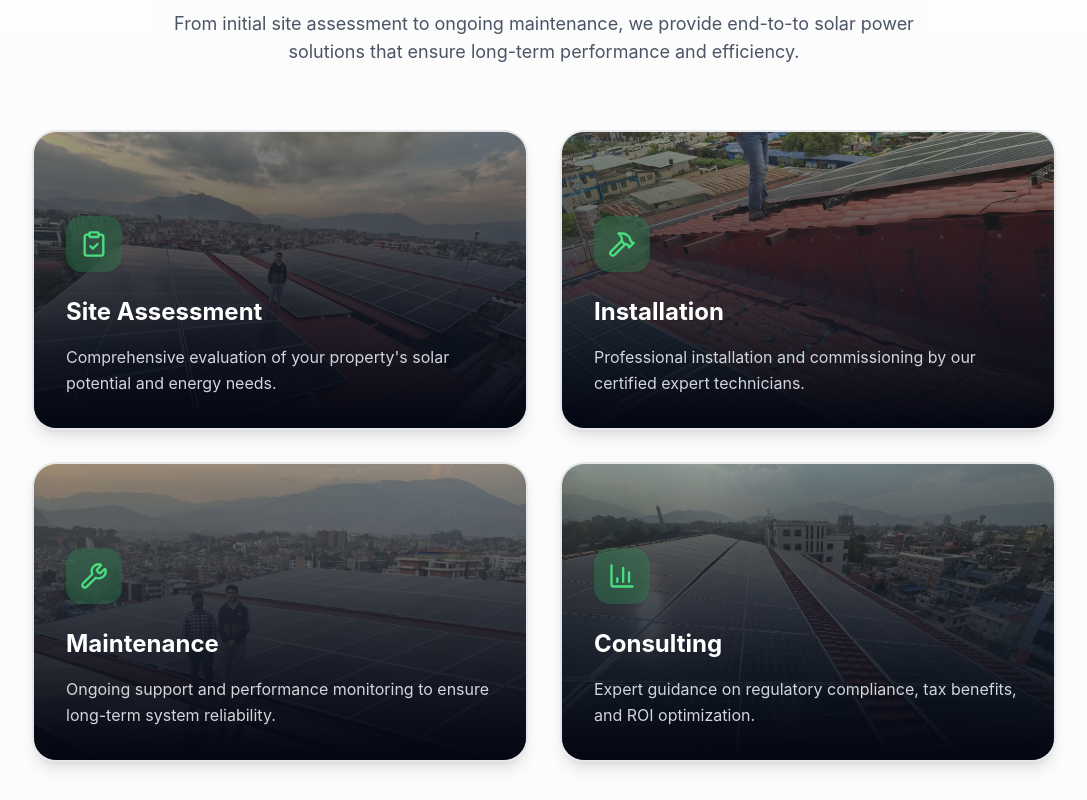
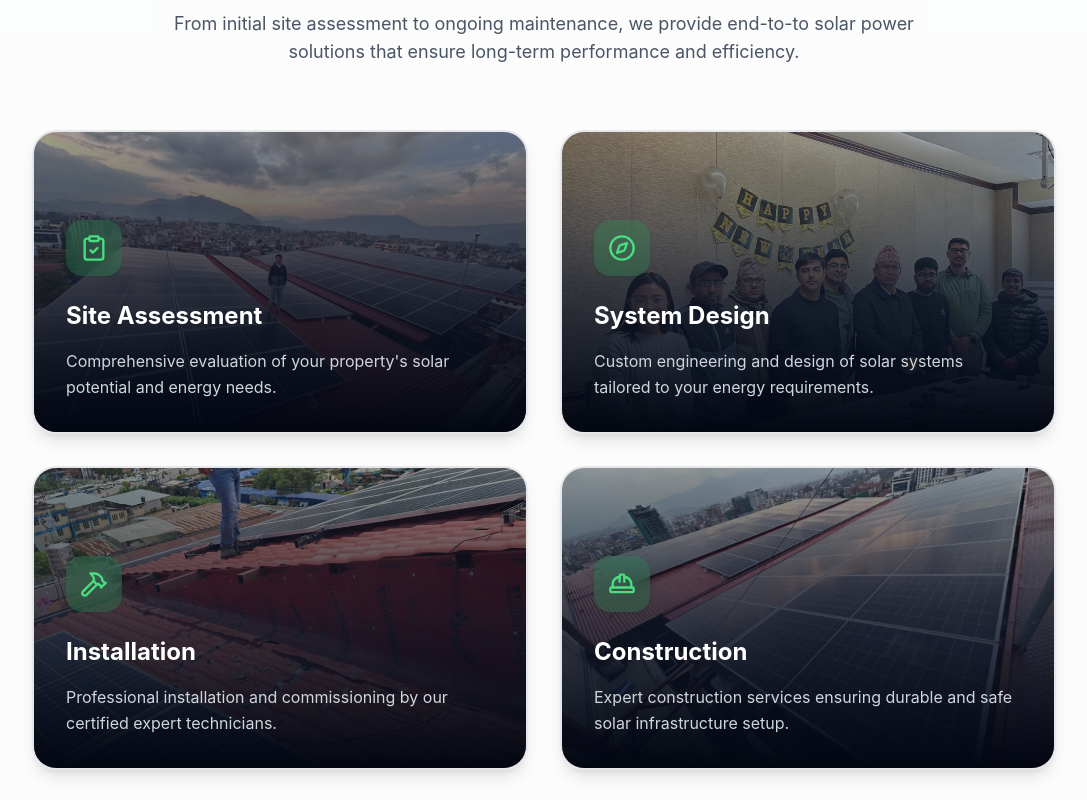
Before and after one commit to Pujangithub12/u-solar, a React (Vite) app: page / in a window 1280 px wide. Shown: the part 1740-2540 px from the top of the page, without its empty margins (96-1183 px from the left). Built offline with nearby package versions, Linux system fonts and the light colour scheme.

Commit message:
Fix: Only one service box opens at a time and remove ChevronDown icon

```diff
--- a/src/sections/Services.jsx
+++ b/src/sections/Services.jsx
@@ -1,45 +1,80 @@
-import React from "react";
-import { motion } from "framer-motion";
+import React, { useState } from "react";
+import { motion, AnimatePresence } from "framer-motion";
 import {
   Sun,
   Wrench,
   ClipboardCheck,
   BarChart3,
-  Hammer
+  Hammer,
+  HardHat,
+  Compass,
+  ChevronDown,
 } from "lucide-react";
 import img1 from "../assets/image-1.jpeg";
 import img2 from "../assets/image-2.jpeg";
+import img3 from "../assets/image-3.jpeg";
+import img4 from "../assets/image-4.jpeg";
 import img5 from "../assets/image-5.jpeg";
 import img6 from "../assets/image-6.jpeg";
 
 const services = [
   {
     title: "Site Assessment",
-    description: "Comprehensive evaluation of your property's solar potential and energy needs.",
+    description:
+      "Comprehensive evaluation of your property's solar potential and energy needs.",
     icon: ClipboardCheck,
     image: img1,
+    details:
+      "Our expert team conducts a thorough analysis of your property's orientation, shading, roof structure, and energy consumption patterns to determine the optimal solar solution for your needs.",
+  },
+  {
+    title: "System Design",
+    description:
+      "Custom engineering and design of solar systems tailored to your energy requirements.",
+    icon: Compass,
+    image: img3,
+    details:
+      "We create customized solar system designs using advanced modeling software, ensuring optimal panel placement, inverter selection, and battery storage integration for maximum efficiency.",
   },
   {
     title: "Installation",
-    description: "Professional installation and commissioning by our certified expert technicians.",
+    description:
+      "Professional installation and commissioning by our certified expert technicians.",
     icon: Hammer,
     image: img2,
+    details:
+      "Our certified technicians handle every aspect of the installation process, from mounting the panel array to configuring the inverter and connecting your system to the grid.",
+  },
+  {
+    title: "Construction",
+    description:
+      "Expert construction services ensuring durable and safe solar infrastructure setup.",
+    icon: HardHat,
+    image: img4,
+    details:
+      "We provide comprehensive construction services including structural reinforcement, mounting system installation, and electrical conduit routing to ensure a solid foundation for your solar investment.",
   },
   {
     title: "Maintenance",
-    description: "Ongoing support and performance monitoring to ensure long-term system reliability.",
+    description:
+      "Ongoing support and performance monitoring to ensure long-term system reliability.",
     icon: Wrench,
     image: img5,
+    details:
+      "Our maintenance programs include regular cleaning, performance inspections, panel degradation checks, and inverter servicing to keep your system running at peak efficiency.",
   },
   {
     title: "Consulting",
-    description: "Expert guidance on regulatory compliance, tax benefits, and ROI optimization.",
+    description:
+      "Expert guidance on regulatory compliance, tax benefits, and ROI optimization.",
     icon: BarChart3,
     image: img6,
+    details:
+      "We provide comprehensive consulting services to help you navigate government incentives, tax credits, net metering programs, and financing options to maximize your return on investment.",
   },
 ];
 
-const ServiceCard = ({ service, index }) => {
+const ServiceCard = ({ service, index, isExpanded, onToggle }) => {
   const Icon = service.icon;
 
   return (
@@ -48,33 +83,114 @@ const ServiceCard = ({ service, index }) => {
       whileInView={{ opacity: 1, y: 0 }}
       viewport={{ once: true }}
       transition={{ delay: index * 0.1 }}
-      className="relative p-8 rounded-3xl overflow-hidden border-2 border-gray-200 shadow-lg hover:border-primary-500 hover:shadow-2xl hover:shadow-primary-500/10 transition-all group min-h-[300px] flex flex-col justify-end"
+      className="relative rounded-3xl overflow-hidden border-2 border-gray-200 shadow-lg transition-all duration-300"
     >
-      {/* Background Image with Overlay */}
+      <div
+        onClick={onToggle}
+        className={`relative p-8 min-h-[300px] flex flex-col justify-end cursor-pointer transition-all duration-300 ${
+          isExpanded
+            ? "bg-gray-900"
+            : "hover:border-primary-500 hover:shadow-2xl hover:shadow-primary-500/10"
+        }`}
+      >
         <div className="absolute inset-0 z-0">
           <img
             src={service.image}
             alt={service.title}
-          className="w-full h-full object-cover transition-transform duration-500 group-hover:scale-110"
+            className={`w-full h-full object-cover transition-transform duration-500 ${
+              isExpanded ? "" : "group-hover:scale-110"
+            }`}
           />
-        {/* Light Yellowish Tint */}
-        <div className="absolute inset-0 bg-yellow-400/10 group-hover:bg-yellow-400/5 transition-colors duration-500"></div>
-        {/* Dark Gradient Overlay */}
-        <div className="absolute inset-0 bg-gradient-to-t from-gray-950 via-gray-900/80 to-gray-900/40 group-hover:from-primary-950/90 group-hover:via-primary-900/70 transition-colors duration-500"></div>
+          <div className="absolute inset-0 bg-gradient-to-t from-gray-950 via-gray-900/80 to-gray-900/40"></div>
         </div>
 
         <div className="relative z-10">
-        <div className="w-14 h-14 bg-primary-500/20 backdrop-blur-md rounded-2xl flex items-center justify-center text-primary-400 shadow-sm mb-6 group-hover:bg-primary-500 group-hover:text-white transition-all">
+          <div className="flex items-start justify-between">
+            <div
+              className={`w-14 h-14 bg-primary-500/20 backdrop-blur-md rounded-2xl flex items-center justify-center text-primary-400 shadow-sm mb-6 transition-all ${
+                isExpanded
+                  ? "bg-primary-500 text-white"
+                  : "group-hover:bg-primary-500 group-hover:text-white"
+              }`}
+            >
               {Icon && <Icon className="w-7 h-7" />}
             </div>
-        <h3 className="text-2xl font-bold text-white mb-4 group-hover:text-yellow-400 transition-colors">{service.title}</h3>
-        <p className="text-gray-300 leading-relaxed group-hover:text-white transition-colors">{service.description}</p>
           </div>
+          <h3
+            className={`text-2xl font-bold mb-4 transition-colors ${
+              isExpanded
+                ? "text-yellow-400"
+                : "text-white group-hover:text-yellow-400"
+            }`}
+          >
+            {service.title}
+          </h3>
+          <p
+            className={`leading-relaxed transition-colors ${
+              isExpanded ? "text-white" : "text-gray-300 group-hover:text-white"
+            }`}
+          >
+            {service.description}
+          </p>
+        </div>
+      </div>
+
+      <AnimatePresence>
+        {isExpanded && (
+          <motion.div
+            initial={{ height: 0, opacity: 0 }}
+            animate={{ height: "auto", opacity: 1 }}
+            exit={{ height: 0, opacity: 0 }}
+            transition={{ duration: 0.3 }}
+            className="overflow-hidden bg-gray-50"
+          >
+            <div className="p-8 border-t border-gray-200">
+              <p className="text-gray-600 leading-relaxed mb-6">
+                {service.details}
+              </p>
+              <a
+                href="#contact"
+                onClick={(e) => {
+                  e.preventDefault();
+                  document.getElementById("contact")?.scrollIntoView({
+                    behavior: "smooth",
+                  });
+                  onToggle();
+                }}
+                className="inline-flex items-center text-primary-500 font-semibold hover:text-primary-600 transition-colors"
+              >
+                Read more
+                <svg
+                  className="w-4 h-4 ml-2"
+                  fill="none"
+                  stroke="currentColor"
+                  viewBox="0 0 24 24"
+                >
+                  <path
+                    strokeLinecap="round"
+                    strokeLinejoin="round"
+                    strokeWidth={2}
+                    d="M17 8l4 4m0 0l-4 4m4-4H3"
+                  />
+                </svg>
+              </a>
+            </div>
+          </motion.div>
+        )}
+      </AnimatePresence>
     </motion.div>
   );
 };
 
 const Services = () => {
+  const [expandedIndex, setExpandedIndex] = useState(null);
+
+  const handleToggle = (index) => {
+    setExpandedIndex((prevExpandedIndex) =>
+      prevExpandedIndex === index ? null : index,
+    );
+  };
+
   return (
     <section id="services" className="py-24 bg-gray-50/50">
       <div className="max-w-7xl mx-auto px-6">
@@ -96,7 +212,13 @@ const Services = () => {
 
         <div className="grid md:grid-cols-2 lg:grid-cols-2 gap-8 max-w-5xl mx-auto">
           {services.map((service, index) => (
-            <ServiceCard key={service.title} service={service} index={index} />
+            <ServiceCard
+              key={service.title}
+              service={service}
+              index={index}
+              isExpanded={expandedIndex === index}
+              onToggle={() => handleToggle(index)}
+            />
           ))}
         </div>
       </div>
```
Lines whose indentation alone changed are shown as unchanged.
